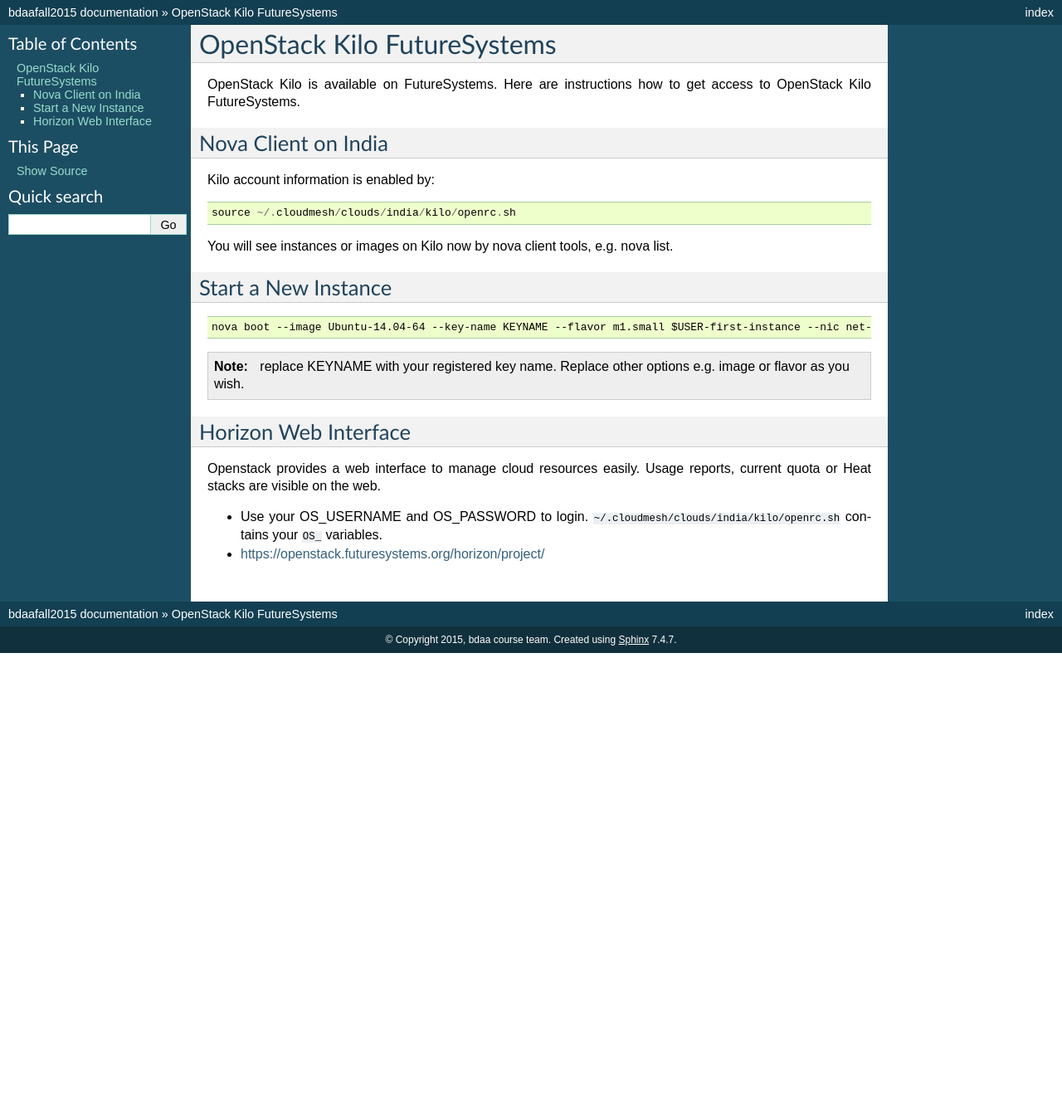
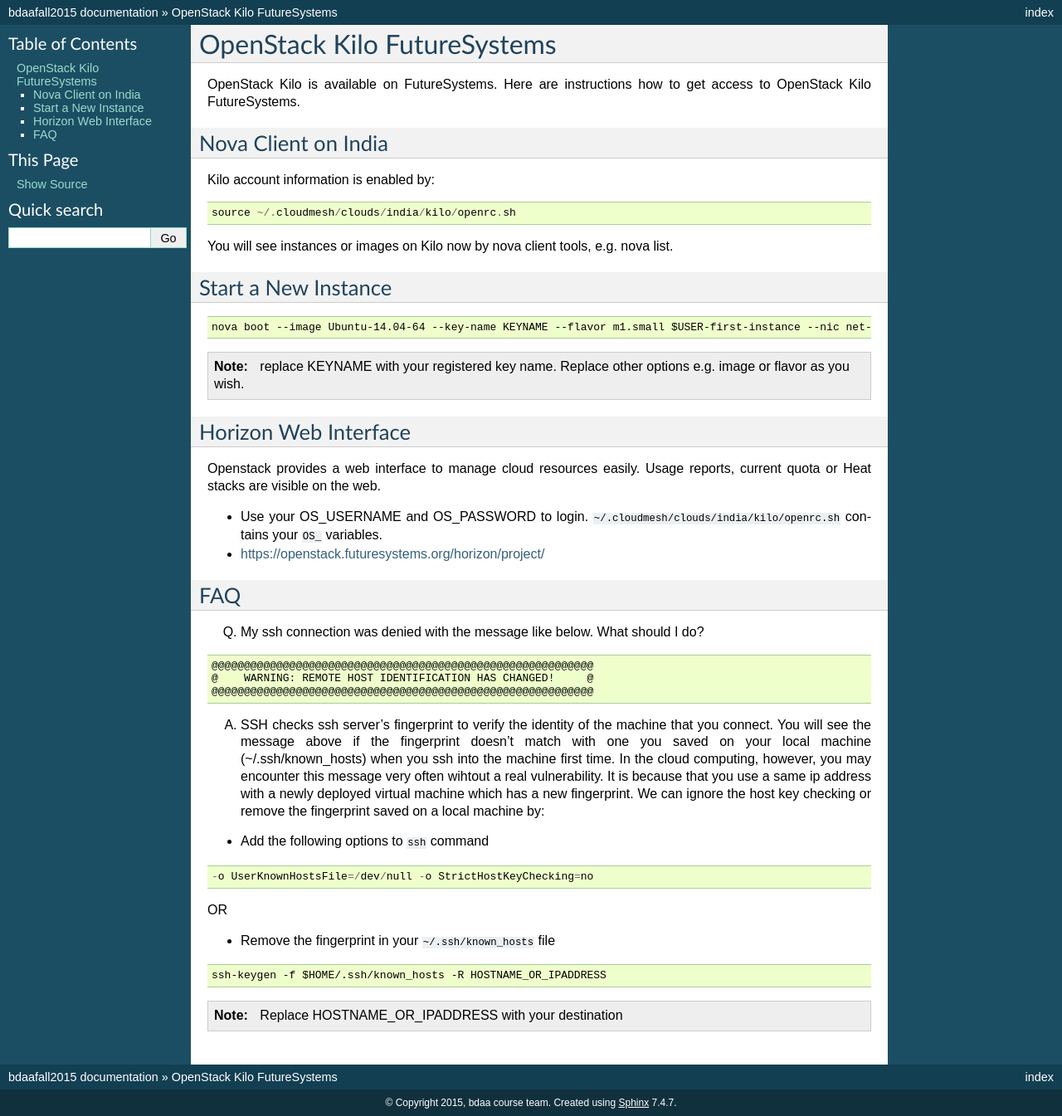
Before and after one commit to cglmoocs/bdaafall2015, a Sphinx documentation site: the page built from docs/source/kilo.rst, in a window 1280 px wide. Shown: the whole page at 83% size. Built offline with Sphinx 7.4.7, drawn with Linux system fonts in a browser that asks for light colours; before the commit the page ends 900 px from its top, so only the background shows below that.

Commit message:
Update kilo.rst

```diff
--- a/docs/source/kilo.rst
+++ b/docs/source/kilo.rst
@@ -32,3 +32,34 @@
 
 * Use your OS_USERNAME and OS_PASSWORD to login.  ``~/.cloudmesh/clouds/india/kilo/openrc.sh`` contains your ``OS_`` variables.
 * https://openstack.futuresystems.org/horizon/project/
+
+FAQ
+------
+
+Q. My ssh connection was denied with the message like below. What should I do?
+
+.. code::
+
+      @@@@@@@@@@@@@@@@@@@@@@@@@@@@@@@@@@@@@@@@@@@@@@@@@@@@@@@@@@@
+      @    WARNING: REMOTE HOST IDENTIFICATION HAS CHANGED!     @
+      @@@@@@@@@@@@@@@@@@@@@@@@@@@@@@@@@@@@@@@@@@@@@@@@@@@@@@@@@@@
+
+A. SSH checks ssh server's fingerprint to verify the identity of the machine that you connect. You will see the message above if the fingerprint doesn't match with one you saved on your local machine (~/.ssh/known_hosts) when you ssh into the machine first time. In the cloud computing, however, you may encounter this message very often wihtout a real vulnerability. It is because that you use a same ip address with a newly deployed virtual machine which has a new fingerprint. We can ignore the host key checking or remove the fingerprint saved on a local machine by:
+
+* Add the following options to ``ssh`` command
+
+.. code::
+
+     -o UserKnownHostsFile=/dev/null -o StrictHostKeyChecking=no
+
+OR
+
+* Remove the fingerprint in your ``~/.ssh/known_hosts`` file
+
+.. code::
+
+     ssh-keygen -f $HOME/.ssh/known_hosts -R HOSTNAME_OR_IPADDRESS
+
+.. note::
+
+     Replace HOSTNAME_OR_IPADDRESS with your destination
```
